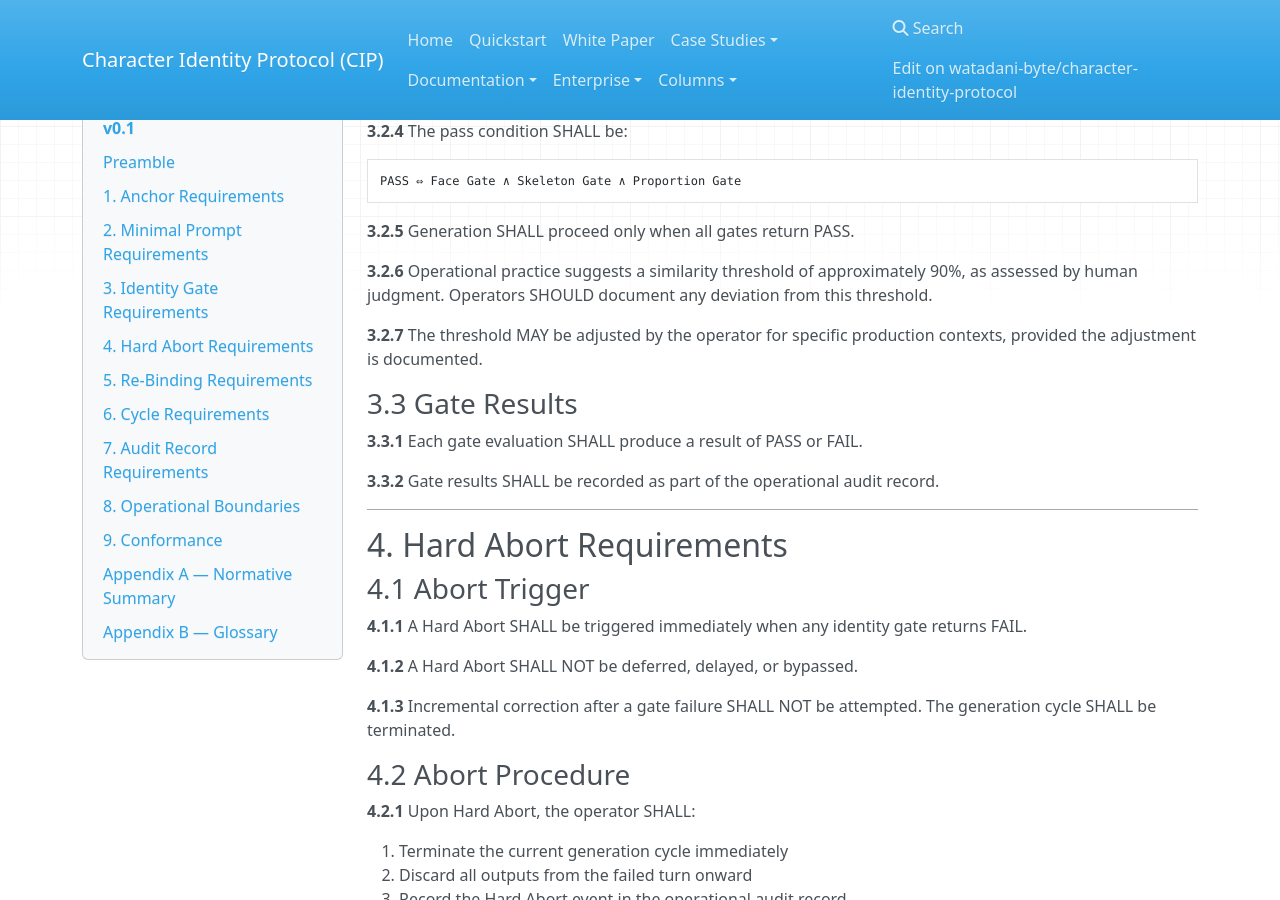
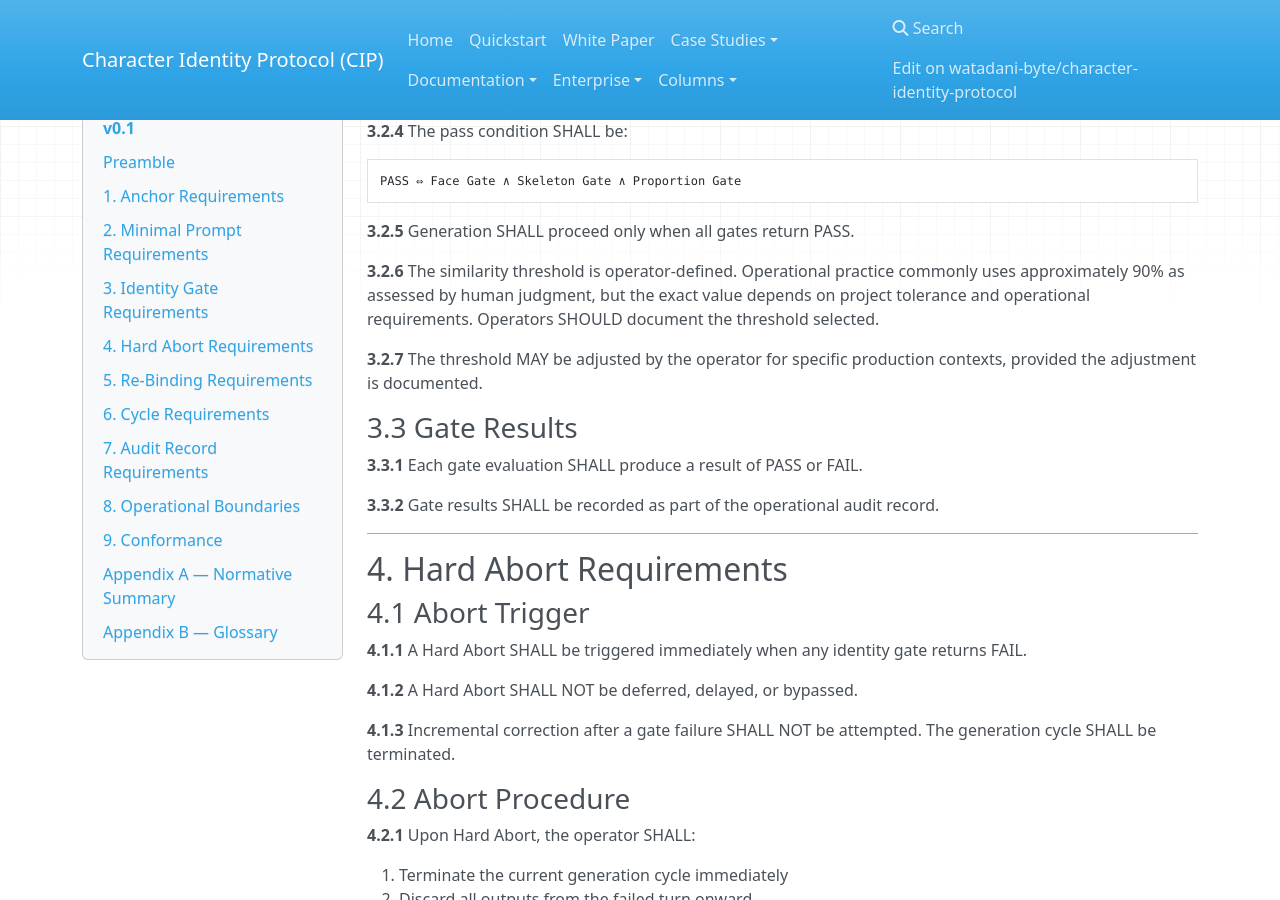
Before and after one commit to watadani-byte/character-identity-protocol, an MkDocs documentation site: the page built from docs/cip_spec_v0.1.md, in a window 1280 px wide and 900 px high, scrolled down 2160 px. Built offline with MkDocs 1.6.1, drawn with Linux system fonts in a browser that asks for light colours; nearby versions of some CDN libraries; some of the changed text lies outside the part shown.

Commit message:
cip_spec_v0.1.md を更新

```diff
--- a/docs/cip_spec_v0.1.md
+++ b/docs/cip_spec_v0.1.md
@@ -100,7 +100,7 @@ PASS ⇔ Face Gate ∧ Skeleton Gate ∧ Proportion Gate
 
 **3.2.5** Generation SHALL proceed only when all gates return PASS.
 
-**3.2.6** Operational practice suggests a similarity threshold of approximately 90%, as assessed by human judgment. Operators SHOULD document any deviation from this threshold.
+**3.2.6** The similarity threshold is operator-defined. Operational practice commonly uses approximately 90% as assessed by human judgment, but the exact value depends on project tolerance and operational requirements. Operators SHOULD document the threshold selected.
 
 **3.2.7** The threshold MAY be adjusted by the operator for specific production contexts, provided the adjustment is documented.
 
@@ -248,22 +248,22 @@ Partial conformance MAY be declared with explicit documentation of which require
 
 ## Appendix A — Normative Summary
 
-|Requirement                                   |Level    |
-|----------------------------------------------|---------|
-|Anchor must be a validated converged output   |SHALL    |
-|Anchor selection is operator-owned            |SHALL    |
-|Minimal prompt describes invariant traits only|SHALL    |
-|Numeric constraints in prompts                |SHALL NOT|
-|All three gates evaluated after each output   |SHALL    |
-|Gate evaluation is human-primary              |SHALL    |
-|Generation proceeds only when all gates PASS  |SHALL    |
-|Hard Abort on any gate FAIL                   |SHALL    |
-|No incremental correction after gate FAIL     |SHALL NOT|
-|Re-bind last validated anchor after Hard Abort|SHALL    |
-|Audit record maintained per cycle             |SHALL    |
-|Automated metrics as supplementary only       |MAY      |
-|Re-anchoring every 10–15 turns                |SHOULD   |
-|Threshold approximately 90%                   |SHOULD   |
+|Requirement                                    |Level    |
+|-----------------------------------------------|---------|
+|Anchor must be a validated converged output    |SHALL    |
+|Anchor selection is operator-owned             |SHALL    |
+|Minimal prompt describes invariant traits only |SHALL    |
+|Numeric constraints in prompts                 |SHALL NOT|
+|All three gates evaluated after each output    |SHALL    |
+|Gate evaluation is human-primary               |SHALL    |
+|Generation proceeds only when all gates PASS   |SHALL    |
+|Hard Abort on any gate FAIL                    |SHALL    |
+|No incremental correction after gate FAIL      |SHALL NOT|
+|Re-bind last validated anchor after Hard Abort |SHALL    |
+|Audit record maintained per cycle              |SHALL    |
+|Automated metrics as supplementary only        |MAY      |
+|Re-anchoring every 10–15 turns                 |SHOULD   |
+|Operator-defined threshold SHOULD be documented|SHOULD   |
 
 -----
 
```
